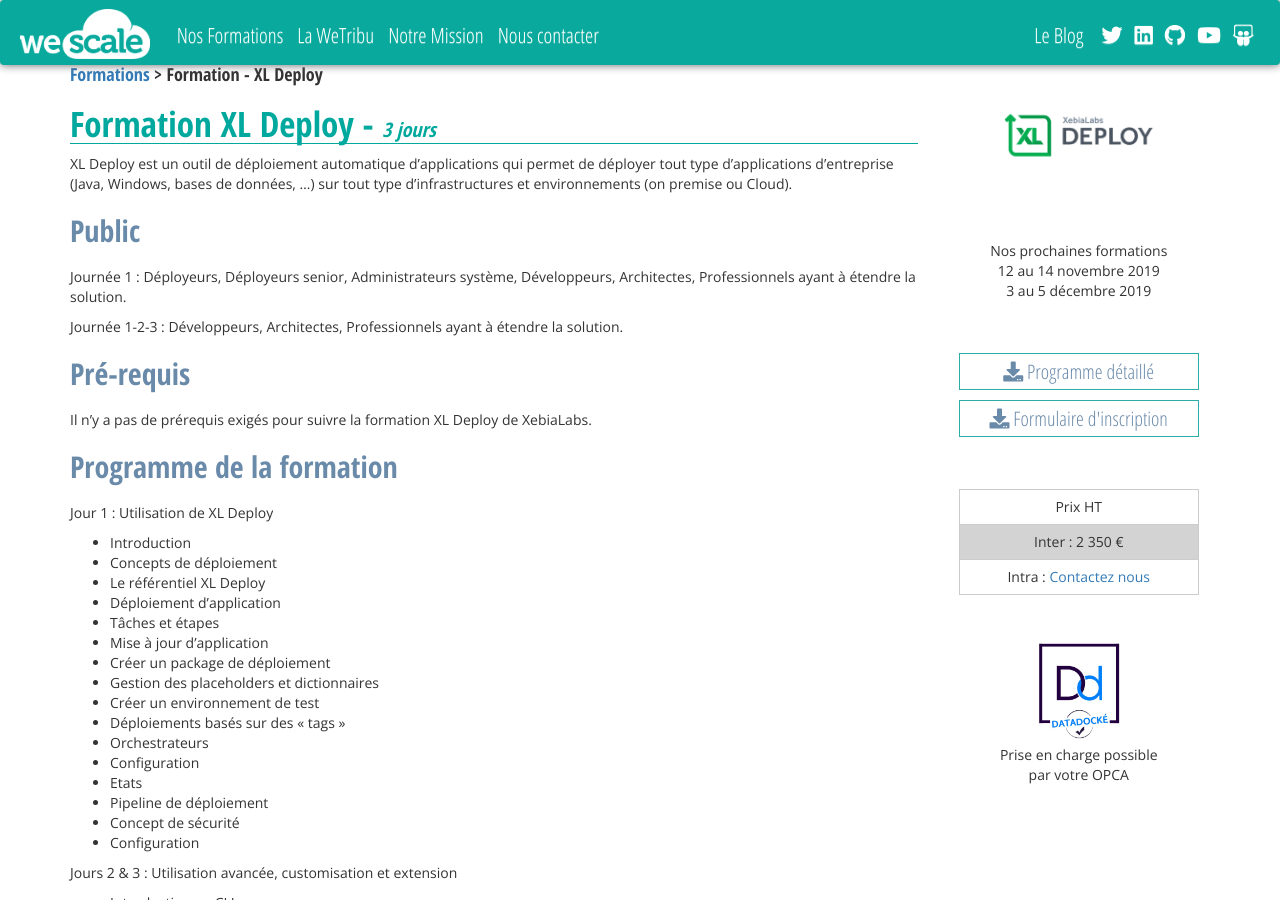
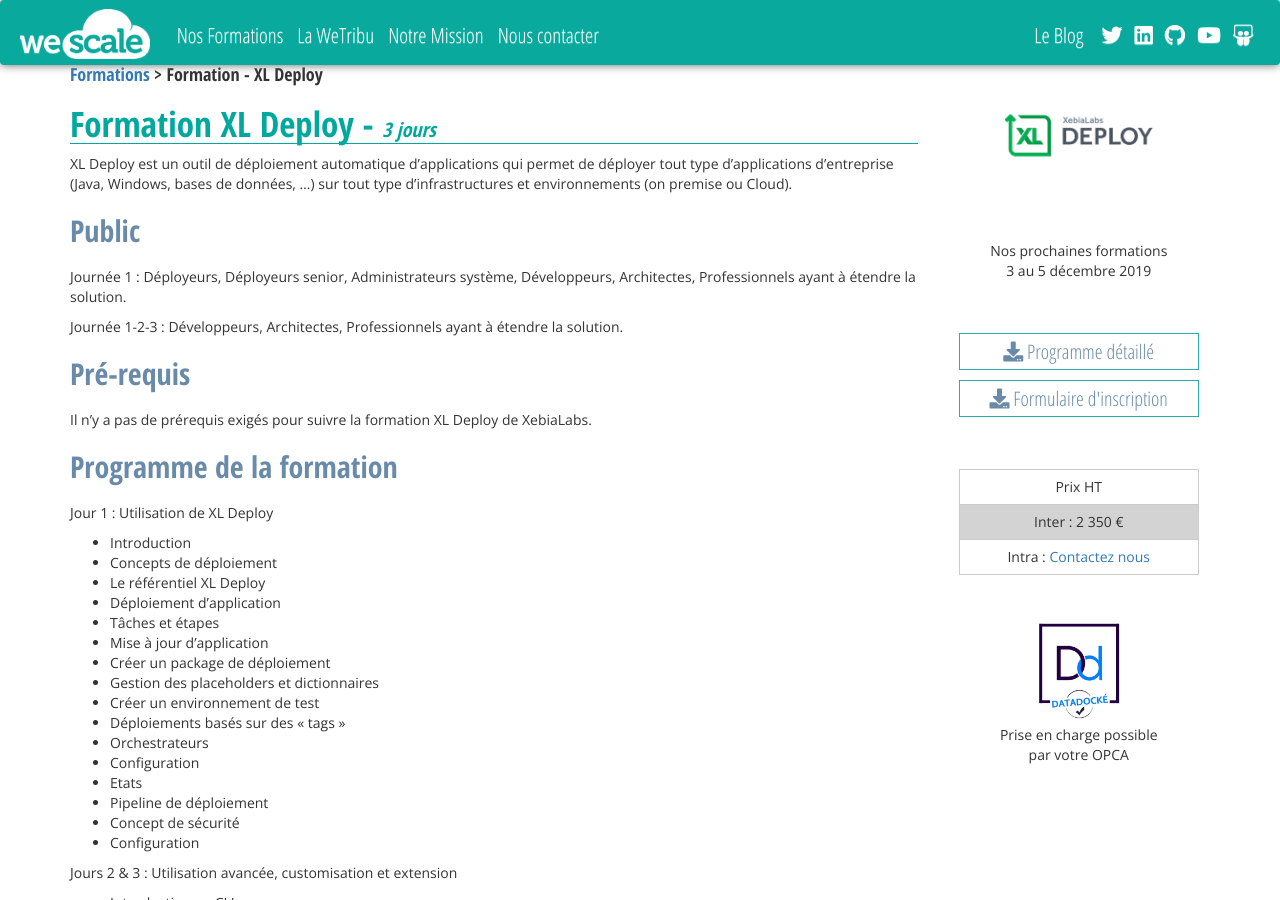
Before and after one commit to wescale/wescale-site, a Jekyll site: the page built from _formations/Formation-XL-Deploy.md, in a window 1280 px wide and 900 px high. Built offline with Jekyll 4.4.1, drawn with Linux system fonts in a browser that asks for light colours; nearby versions of some CDN libraries; comment, search, counter and statistics services are not loaded.

Commit message:
Update Formation-XL-Deploy.md

```diff
--- a/_formations/Formation-XL-Deploy.md
+++ b/_formations/Formation-XL-Deploy.md
@@ -11,8 +11,7 @@
 formateur_img: /images/wewes/avatar.png
 subtitle: |
     Nos prochaines formations<br>
-    12 au 14 novembre 2019<br>
-    3 au 5 décembre 2019
+    3 au 5 décembre 2019<br>
 pdf: /pdf/Formation-xl-deploy-wescale-xebialabs.pdf
 duree: 3 jours
 tarif: 2 350 €
```
